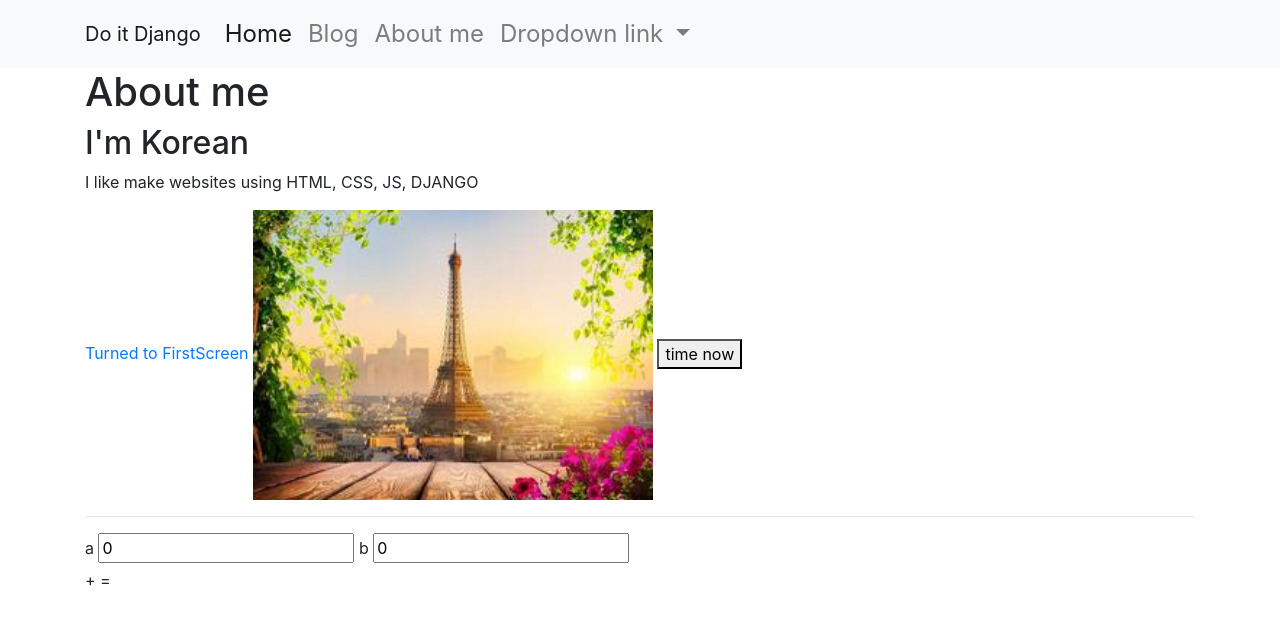
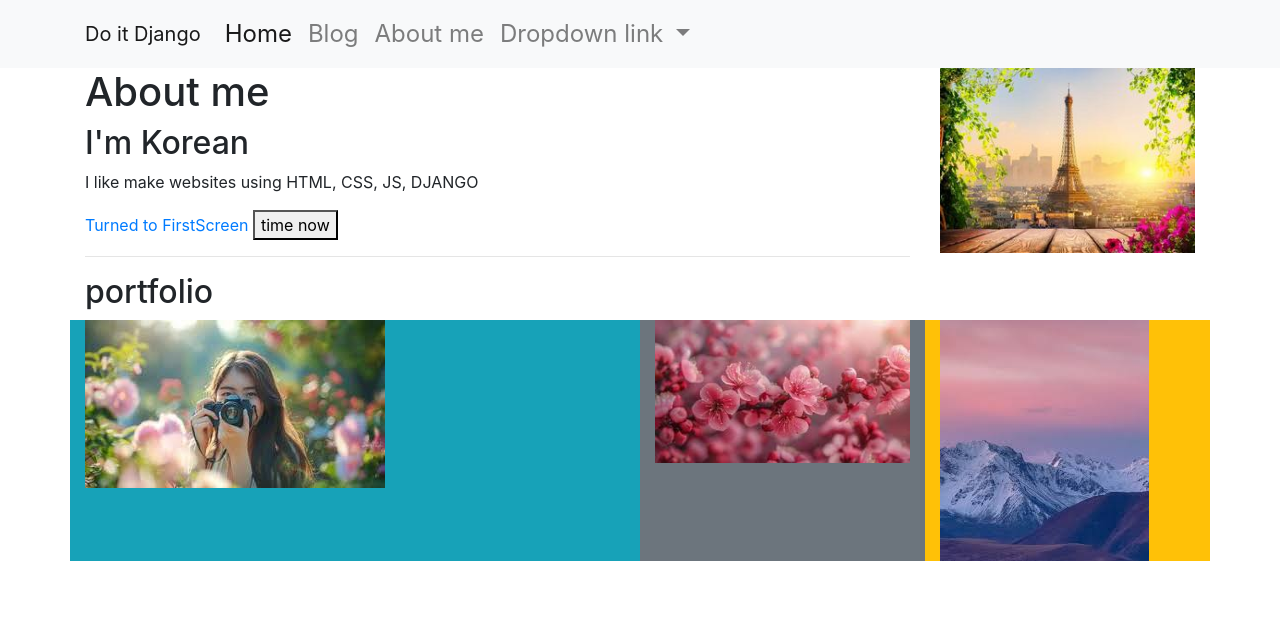
Before and after one commit to miri455/do_it_django_frontend_basic_inflearn, a plain HTML site: page about_me.html in a window 1280 px wide. Drawn offline with nearby package versions, Linux system fonts and the light colour scheme.

Commit message:
adjust grid

```diff
--- a/about_me.html
+++ b/about_me.html
@@ -45,25 +45,38 @@
     </nav>
 
     <div class="container">
+        <div class="row">
+            <div class="col-9">
                 <h1>About me</h1>
                 <h2>I'm Korean</h2>
 
                 <p>I like make websites using HTML, CSS, JS, DJANGO</p>
                 <a href="./index.html">Turned to FirstScreen</a>
-        <img src="./img/paris.jpg" width="400px">
 
                 <button onclick="WhatTimeIsIt()">time now</button>
                 <hr />
+            </div>
+            <div class="col-3">
+                <img src="./img/paris.jpg" class="img-fluid">
+            </div>
+        </div>
+    </div>
 
-        <label for="inputA">a</label>
-        <input id="inputA" value=0 onkeyup="doSomething()">
-
-        <label for="inputB">b</label>
-        <input id="inputB" value=0 onkeyup="doSomething()">
-
-        <p>
-            <span id="valueA"></span> + <span id="valueB"></span> = <span id="valueC"></span>
-        </p>
+    <div class="container">
+        <div class="row">
+            <div class="col-12">
+                <h2>portfolio</h2>
+            </div>
+            <div class="col-sm col-lg-6 bg-info">
+                <img src="./img/image1.jpeg" class="img-fluid">
+            </div>
+            <div class="col-sm col-lg-3 bg-secondary">
+                <img src="./img/image2.jpeg" class="img-fluid">
+            </div>
+            <div class="col-sm bg-warning">
+                <img src="./img/image3.jpeg" class="img-fluid">
+            </div>
+        </div>
     </div>
 
 
```
Also changed, not shown: img/image1.jpeg (added), img/image2.jpeg (added), img/image3.jpeg (added). Lines whose indentation alone changed are shown as unchanged.
